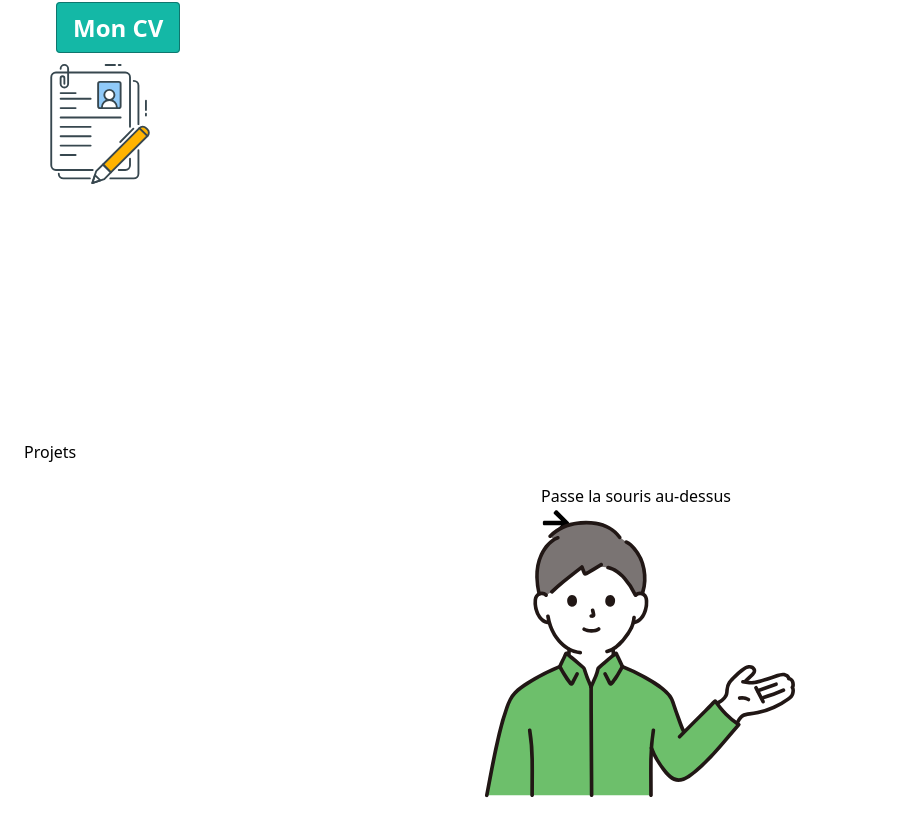
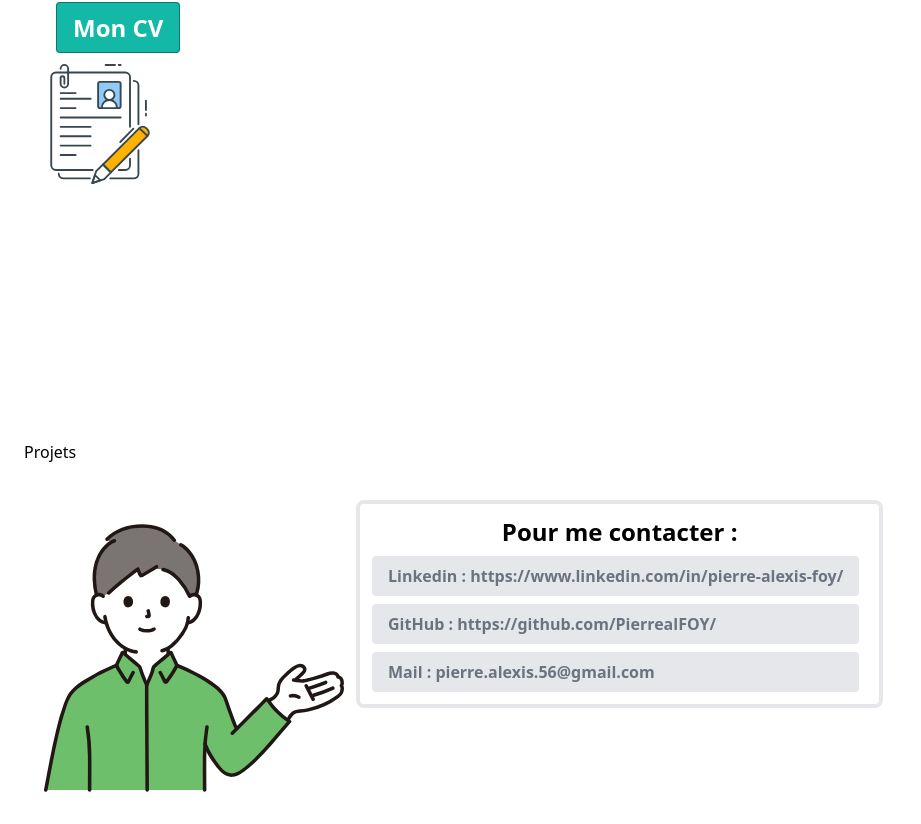
Before and after one commit to PierrealFOY/portfolio_next, a Next.js app: page / in a window 1280 px wide. Shown: the part 1853-2677 px from the top of the page, without its empty margins (0-921 px from the left). Built offline with nearby package versions, Linux system fonts and the light colour scheme.

Commit message:
try to change the ternary condition to display message and image according to screen

```diff
--- a/components/DisplayMessageMan.tsx
+++ b/components/DisplayMessageMan.tsx
@@ -1,3 +1,4 @@
+/* eslint-disable react/jsx-no-comment-textnodes */
 "use client"
 import React from 'react'
 import { useState } from 'react'
@@ -9,8 +10,7 @@ import { FaArrowRight } from 'react-icons/fa'
 function DisplayMessageMan() {
     const [hover, setHover ] = useState(false);
 
-    console.log('je suis là');
-
+    // hook to display a message in the bubble if image hovered or not
     const handleMouseOver = () => {
         setHover(true);
     };
@@ -19,6 +19,7 @@ function DisplayMessageMan() {
         setHover(false);
     };
 
+    // array of objects to map
     const contacts = [
         {
             network:"Linkedin",
@@ -36,30 +37,31 @@ function DisplayMessageMan() {
 
     return (
         <div
-                className=' mt-5 justify-center relative flex flex-row h-90'
+            className='mt-5 flex flex-col md:p-4 md:flex-row '
             onMouseEnter={handleMouseOver}
             onMouseLeave={handleMouseOut}
         >
-                <div className='absolute z-index'>
+            {/* <div className='hidden absolute z-index'>
                 <div className=''>
                     <p className='pr-2 ease-in duration-300'>
-                            Passe la souris au-dessus
                     </p>
                     <FaArrowRight className='text-3xl'/>
                 </div>
-                </div>
+            </div> */}
+            <div className='hidden md:block md:ml-1 md:mt-2'>
                 <Image
                     src="/manSayHiAbout.svg"
                     alt=""
-                    width={310}
-                    height={310}
-                    className=" hidden transition-transform duration-300 transform md:block  md:top-20 md:right-8 mt-5"
+                    width={300}
+                    height={300}
+                    className=" "
                 />
-                <div className='mr-1 absolute top-5 right-12 translate-x-1/2 '>
-                    {hover && (
-                        <div className='flex flex-wrap overflow-hidden rounded-lg border-4 p-3'>
-                                <h2 className='text-2xl font-bold flex items-center justify-center '>
-                                    Si vous voulez me contacter :
+            </div>
+            <div className='md:pl-3'>
+                {hover ? (
+                    <div className='hidden md:flex md:flex-wrap md:flex-col md:overflow-hidden md:rounded-lg md:border-4 md:p-3'>
+                        <h2 className='md:text-left-0 text-2xl font-bold md:flex items-center justify-center '>
+                            Pour me contacter :
                         </h2>
                         {
                             contacts.map((item, id) => {
@@ -72,14 +74,34 @@ function DisplayMessageMan() {
                                     >
                                         {item.network + ' : ' + item.adress}
                                     </Link>
-                                        )
+                                );
+                            })
+                        }
+                    </div>
+            ) : (
+                <div className='flex flex-wrap flex-col overflow-hidden rounded-lg border-4 p-3'>
+                    <h2 className='text-left-0 text-2xl font-bold flex items-center justify-center '>
+                        Pour me contacter :
+                    </h2>
+                    {
+                        contacts.map((item, id) => {
+                            return (
+                                <Link
+                                key={id}
+                                href={item.adress}
+                                target="_blank"
+                                className="justify-center bg-gray-200 px-4 py-2 mr-2 mt-2 text-gray-500 rounded font-semibold"
+                                >
+                                        {item.network + ' : ' + item.adress}
+                                </Link>
+                            );
                         })
                     }
                 </div>
             )}
         </div>
         </div>
-    )
+    );
 }
 
 export default DisplayMessageMan
```
Lines whose indentation alone changed are shown as unchanged.
